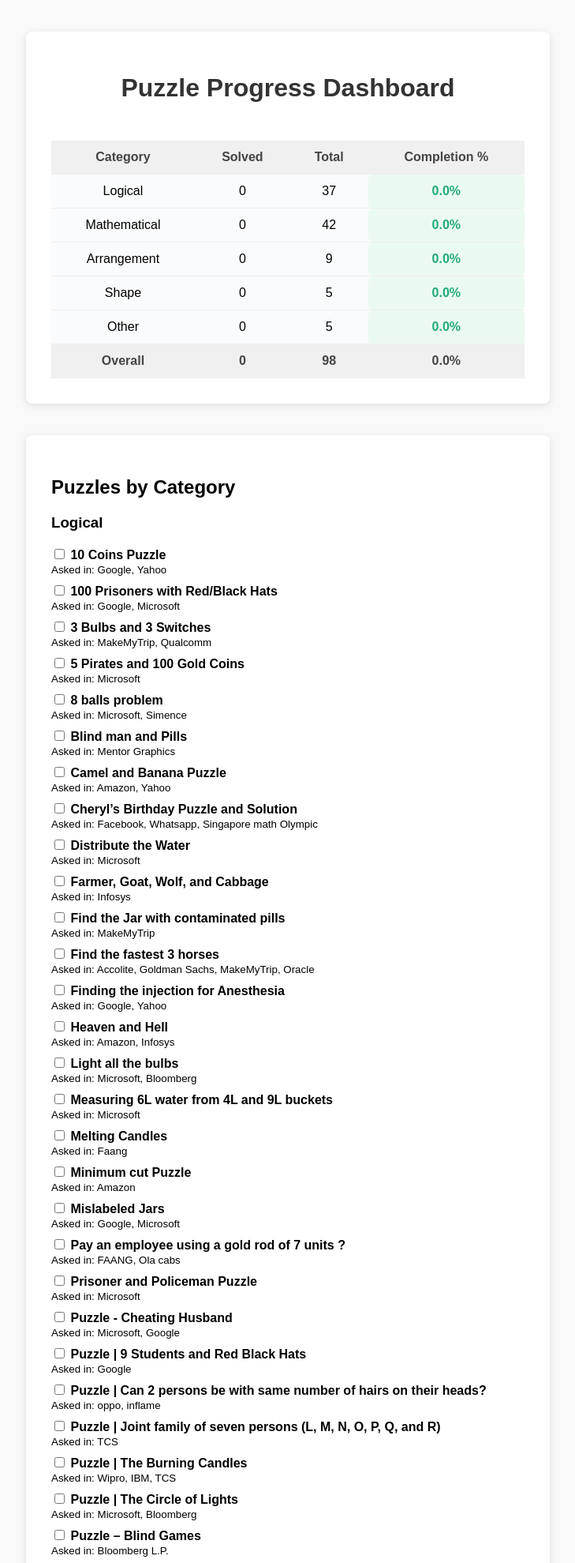
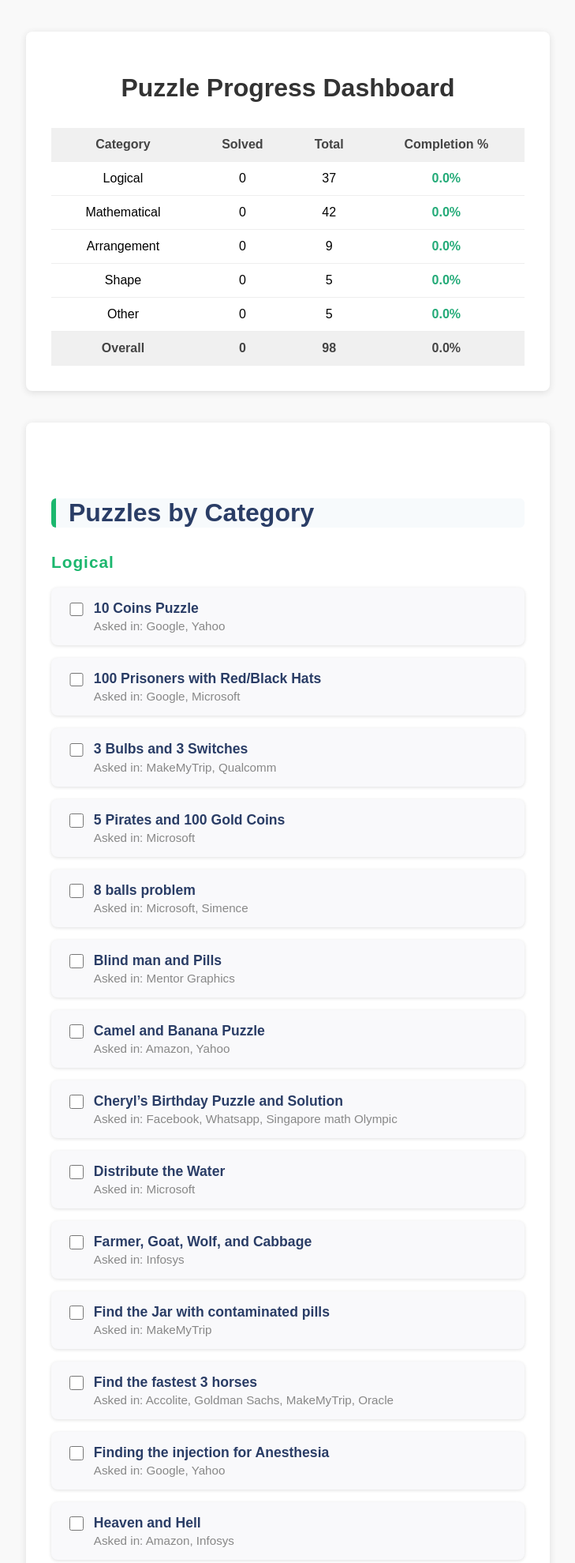
Before and after one commit to curiousona/Django-Puzzles-tracker, a Django app: page /puzzles/dashboard/ in a window 1280 px wide. Shown: the top 1979 px of the page at 79% size, without its empty margins (275-1004 px from the left). Run offline with Django 4.2, Linux system fonts and the light colour scheme; data comes from the database, SQL or seed files in the repository.

Commit message:
Improve puzzle checklist UI with modern card-based design

```diff
--- a/puzzles/static/puzzles/dashboard.css
+++ b/puzzles/static/puzzles/dashboard.css
@@ -4,50 +4,75 @@ body {
     margin: 0;
     padding: 0;
 }
+
 .container {
-    max-width: 650px;
-    margin: 50px auto;
+    max-width: 700px;
+    margin: 40px auto;
     background: #fff;
     padding: 2.5em 2em;
-    border-radius: 12px;
-    box-shadow: 0 4px 16px #e0e0e0;
+    border-radius: 14px;
+    box-shadow: 0 4px 24px #e0e0e0;
 }
-h1 {
-    text-align: center;
+
+h2 {
+    margin-top: 2em;
+    font-size: 2em;
     color: #2a3d66;
-    margin-bottom: 1.5em;
+    border-left: 6px solid #1bb76e;
+    padding-left: 0.5em;
+    background: #f7fafc;
+    border-radius: 6px;
 }
-table {
-    width: 100%;
-    border-collapse: collapse;
-    margin-top: 2em;
-    background: #fafbfc;
+
+h3 {
+    margin-top: 1.5em;
+    color: #1bb76e;
+    font-size: 1.3em;
+    letter-spacing: 1px;
 }
-th, td {
+
+ul.puzzle-list {
+    list-style: none;
+    padding-left: 0;
+    margin-bottom: 2em;
+}
+
+.puzzle-card {
+    display: flex;
+    align-items: flex-start;
+    background: #f9f9fb;
+    border-radius: 8px;
+    box-shadow: 0 1px 4px #e0e0e0;
+    margin-bottom: 1em;
     padding: 1em 1.2em;
-    border-bottom: 1px solid #eaeaea;
-    text-align: center;
+    transition: box-shadow 0.2s;
 }
-th {
-    background: #e9eef6;
+
+.puzzle-card:hover {
+    box-shadow: 0 4px 16px #d0f5e8;
+}
+
+.puzzle-checkbox {
+    width: 1.3em;
+    height: 1.3em;
+    accent-color: #1bb76e;
+    margin-right: 1em;
+    margin-top: 0.2em;
+}
+
+.puzzle-title {
+    font-weight: 600;
+    font-size: 1.1em;
     color: #2a3d66;
-    font-weight: 600;
 }
-tr:last-child td {
-    border-bottom: none;
+
+.puzzle-solved .puzzle-title {
+    color: #1bb76e;
+    text-decoration: line-through;
 }
-.percent {
-    font-weight: bold;
-    color: #1bb76e;
-    background: #eafaf1;
-    border-radius: 6px;
-    padding: 0.3em 0.7em;
+
+.puzzle-meta {
+    font-size: 0.95em;
+    color: #888;
+    margin-top: 0.2em;
 }
-@media (max-width: 700px) {
-    .container {
-        padding: 1em 0.5em;
-    }
-    th, td {
-        padding: 0.5em 0.3em;
-    }
-}
--- a/puzzles/templates/puzzles/dashboard.html
+++ b/puzzles/templates/puzzles/dashboard.html
@@ -46,12 +46,18 @@
         <h2>Puzzles by Category</h2>
         {% for cat, puzzles in puzzles_by_category.items %}
             <h3>{{ cat }}</h3>
-            <ul style="list-style: none; padding-left: 0;">
+            <ul class="puzzle-list">
             {% for puzzle in puzzles %}
-                <li style="margin-bottom: 0.5em;">
-                    <input type="checkbox" class="puzzle-checkbox" data-id="{{ puzzle.id }}" data-category="{{ cat }}" {% if puzzle.solved %}checked{% endif %}>
-                    <strong>{{ puzzle.title }}</strong>
-                    {% if puzzle.asked_in %}<br><small>Asked in: {{ puzzle.asked_in }}</small>{% endif %}
+                <li>
+                    <div class="puzzle-card{% if puzzle.solved %} puzzle-solved{% endif %}">
+                        <input type="checkbox" class="puzzle-checkbox" data-id="{{ puzzle.id }}" data-category="{{ cat }}" {% if puzzle.solved %}checked{% endif %}>
+                        <div>
+                            <span class="puzzle-title">{{ puzzle.title }}</span>
+                            {% if puzzle.asked_in %}
+                                <div class="puzzle-meta">Asked in: {{ puzzle.asked_in }}</div>
+                            {% endif %}
+                        </div>
+                    </div>
                 </li>
             {% empty %}
                 <li>No puzzles in this category.</li>
```
Also changed, not shown: README.md (added).
